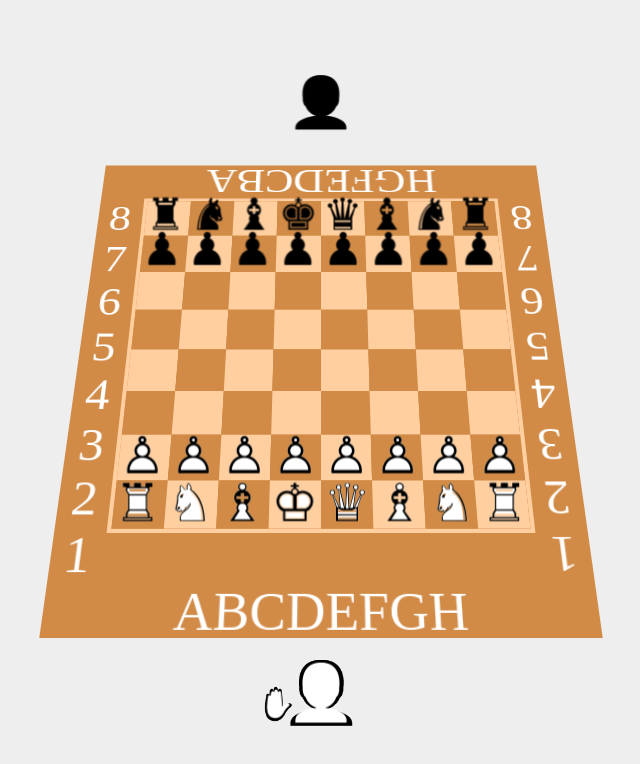
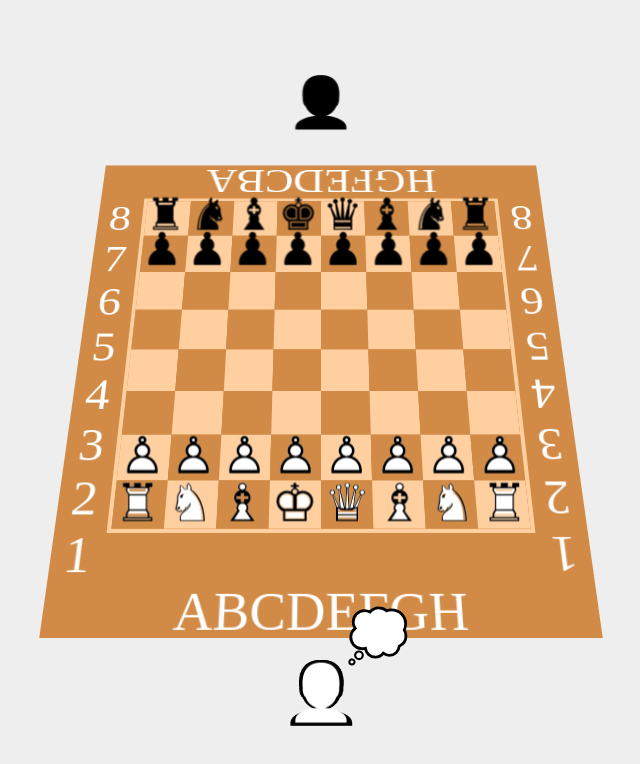
Before and after one commit to DAB0mB/parallax-chess, a React (Vite) app: page / in a window 1280 px wide. Shown: the top 764 px of the page, without its empty margins (319-959 px from the left). Built offline with nearby package versions, Linux system fonts and the light colour scheme.

Commit message:
Use SVG as thought bubble

```diff
--- a/src/ui/player.module.css
+++ b/src/ui/player.module.css
@@ -5,6 +5,7 @@
   width: 1em;
   height: 1em;
   position: relative;
+  user-select: none;
 }
 
 .stroke {
@@ -21,20 +22,10 @@
   text-shadow: 0 0 var(--color);
 }
 
-.handStroke {
+.bubble {
   position: absolute;
-  font-size: .6em;
-  right: calc(100% - .1em);
-  bottom: -.1em;
-  text-shadow: 0 0 black;
-  color: transparent;
+  left: 100%;
+  bottom: 100%;
+  display: flex;
+  width: 1.1em;
 }
-
-.hand {
-  position: absolute;
-  font-size: .5em;
-  right: 100%;
-  bottom: 0;
-  text-shadow: 0 0 var(--color);
-  color: transparent;
-}
--- a/src/ui/player.tsx
+++ b/src/ui/player.tsx
@@ -12,18 +12,60 @@ export type PlayerProps = {
 export function Player(props: PlayerProps) {
   const game = useGame();
   const currentPlayer = useValue(game.currentPlayer);
+  const winner = useValue(game.winner);
   const color = props.player.color === Color.WHITE ? 'white' : 'black';
 
   return (
     <div className={css.player} style={withVars({ color })}>
-      {currentPlayer === props.player && (
-        <>
-          <div className={css.handStroke}>✋</div>
-          <div className={css.hand}>✋</div>
-        </>
+      {!winner && currentPlayer === props.player && (
+        <div className={css.bubble}>
+          <Bubble />
+        </div>
       )}
       <div className={css.stroke}>👤</div>
       <div className={css.icon}>👤</div>
     </div>
   );
 }
+
+function Bubble() {
+  return (
+    <svg
+      xmlns="http://www.w3.org/2000/svg"
+      xmlnsXlink="http://www.w3.org/1999/xlink"
+      version="1.1"
+      x="0px"
+      y="0px"
+      viewBox="0 0 128 128"
+      xmlSpace="preserve"
+    >
+      <path
+        style={{
+          fill: "#FFFFFF",
+          stroke: "#000000",
+          strokeWidth: 6,
+          strokeMiterlimit: 10
+        }}
+        d="M120.44,51.23c1.9-3.94,2.96-8.35,2.96-13.02  c0-16.6-13.45-30.05-30.05-30.05c-3.89,0-7.61,0.75-11.03,2.1C77.95,6.45,72.22,4.1,66,4.1c-7.6,0-14.4,3.4-18.9,8.7  c-3.5-1.9-7.5-3-11.7-3C22,9.9,11.1,20.7,11.1,34.1c0,5,1.5,9.7,4.2,13.6c-5,4-8.5,9.9-9.2,16.8C4.8,77.9,14.7,90,28.3,91.3  c3.2,0.3,6.2,0,9.1-0.8c1.1,10.7,10.1,19,21.1,19c7,0,13.2-3.4,17-8.6c3.6,2.8,8.1,4.6,13.1,4.6c11,0,20.1-8.5,20.9-19.2  C118,82.4,124,73.8,124,63.8C124,59.21,122.67,54.88,120.44,51.23z"
+      />
+      <path
+        style={{
+          fill: "#FFFFFF",
+          stroke: "#000000",
+          strokeWidth: "4.5",
+          strokeMiterlimit: 10
+        }}
+        d="M24.3,97.3c-4.5-0.5-8.5,2.8-9,7.3  s2.8,8.5,7.3,8.9c4.5,0.5,8.5-2.8,9-7.3C32.1,101.7,28.8,97.7,24.3,97.3z"
+      />
+      <path
+        style={{
+          fill: "#FFFFFF",
+          stroke: "#000000",
+          strokeWidth: "4.5",
+          strokeMiterlimit: 10
+        }}
+        d="M9,114.3c-3-0.3-5.7,1.9-6,4.9  s1.9,5.6,4.9,5.9s5.7-1.9,6-4.9C14.2,117.3,12,114.6,9,114.3z"
+      />
+    </svg>
+  );
+}
```
